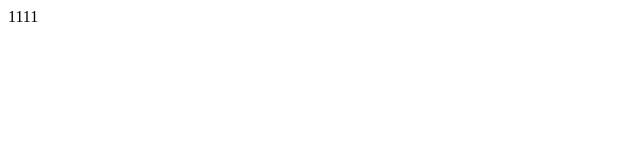
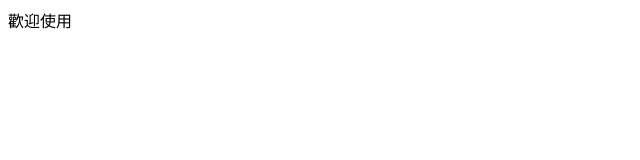
Before and after one commit to Leeweih/1113211041, a plain HTML site: page index.html in a window 1280 px wide. Shown: the full height of the page, 0-640 px from the left. Drawn offline with Linux system fonts and the light colour scheme.

Commit message:
Update index.html

```diff
--- a/index.html
+++ b/index.html
@@ -6,6 +6,6 @@
     <title>Document</title>
 </head>
 <body>
-    1111
+   歡迎使用
 </body>
 </html>
```
